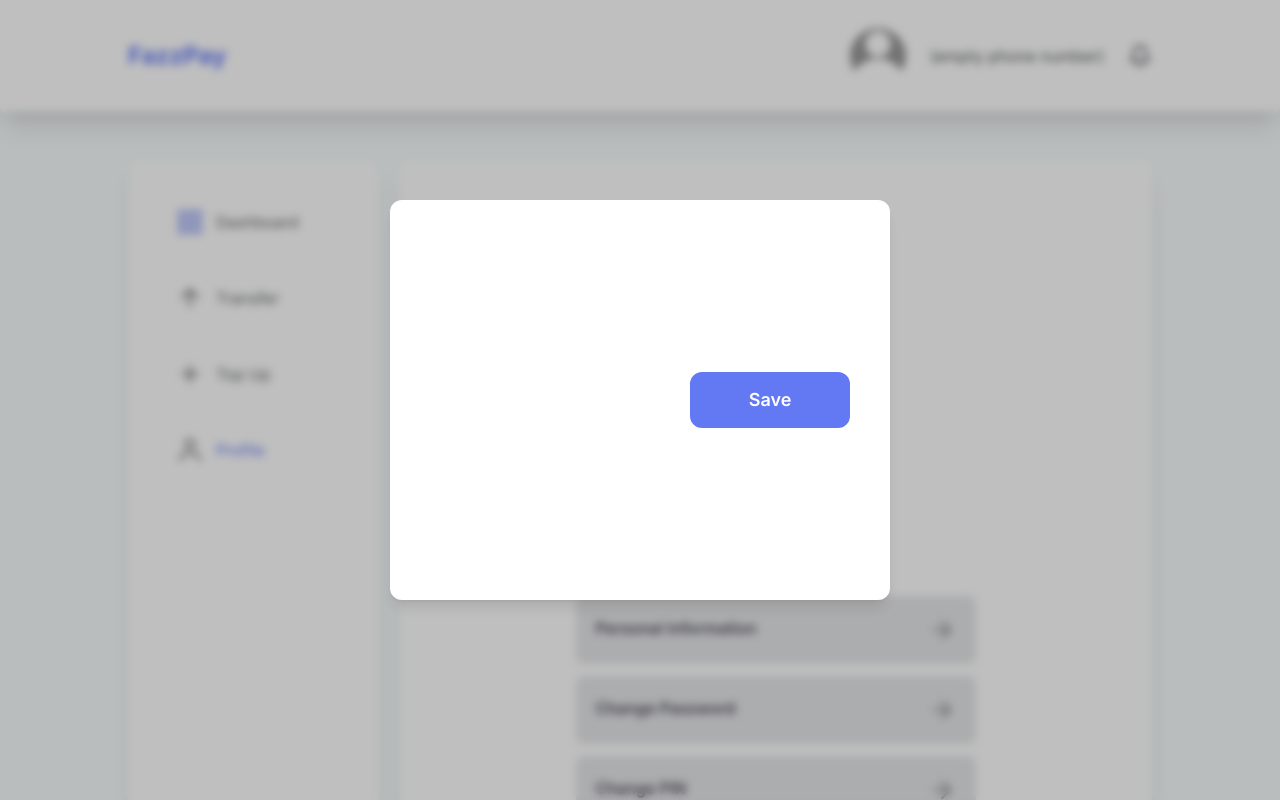
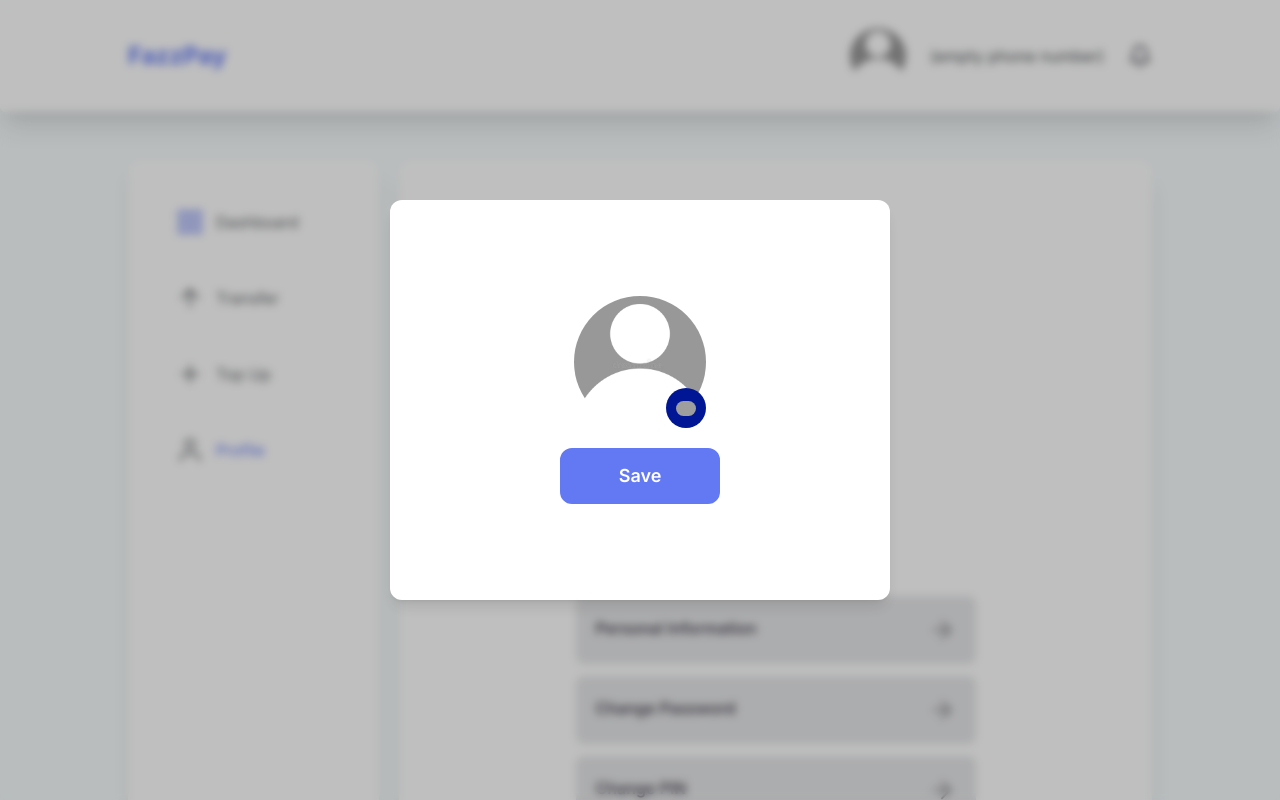
Before and after one commit to MaulanaRhezaArdiansyah/fazzpay-new, a Next.js app: page /profile in a window 1280 px wide. Both pictures are taken after a click on the label "Edit". Shown: the top 800 px of the page. Built offline with nearby package versions, Linux system fonts and the light colour scheme; no server answers; grey boxes are pictures that could not be loaded.

Commit message:
feat: upload avatar and show modal

```diff
--- a/src/app/profile/EditAvatarModal.jsx
+++ b/src/app/profile/EditAvatarModal.jsx
@@ -1,9 +1,41 @@
 "use client";
-import React, { useState } from "react";
-// import Image from "next/image";
-// import axios from "axios";
-// import { useRouter } from "next/navigation";
-export default function EditAvatarModal({ isVisible, closeModal }) {
+import Image from "next/image";
+import React, { useEffect, useState } from "react";
+import axios from "axios";
+import EditIcon from "../../assets/img/edit-transfer.png";
+export default function EditAvatarModal({ isVisible, closeModal, dataUser }) {
+  const [selectedImage, setSelectedImage] = useState();
+  const [imagePreview, setImagePreview] = useState();
+  const [userID, setUserID] = useState();
+  useEffect(() => {
+    const id = JSON.parse(localStorage?.getItem("@login"))?.user.id;
+    setUserID(id);
+  }, []);
+  function onImageUpload(event) {
+    const file = event.target.files[0];
+    setSelectedImage(file);
+    setImagePreview(URL.createObjectURL(file));
+  }
+  function handleEditAvatar(e) {
+    e.preventDefault();
+    const dataAvatar = new FormData();
+    dataAvatar.append("avatar", selectedImage);
+    axios({
+      method: "PATCH",
+      url: `http://localhost:8000/api/v1/users/avatar/${userID}`,
+      data: dataAvatar,
+      headers: {
+        "Content-Type": "multipart/form-data",
+      },
+    })
+      .then((result) => {
+        alert(result?.data?.message);
+        closeModal();
+      })
+      .catch((err) => {
+        console.log(err?.response?.data?.message);
+      });
+  }
   if (!isVisible) {
     return null;
   }
@@ -19,13 +51,47 @@ export default function EditAvatarModal({ isVisible, closeModal }) {
       className="fixed inset-0 bg-black bg-opacity-25 backdrop-blur-sm flex justify-center items-center z-20"
     >
       <form
-        // onSubmit={handleTopUp}
-        className="topup-form md:w-[500px] w-[80%] max-sm:w-[90%] h-[70%] md:h-[400px] bg-white rounded-xl shadow-lg flex flex-col md:p-10 p-10 gap-5 md:gap-5 justify-center z-30"
+        onSubmit={handleEditAvatar}
+        className="topup-form md:w-[500px] w-[80%] max-sm:w-[90%] h-[70%] md:h-[400px] bg-white rounded-xl shadow-lg flex flex-col items-center justify-center md:p-10 p-10 gap-10 md:gap-5 z-30"
       >
+        <div className="relative">
+          <label htmlFor="editAvatar">
+            <Image
+              src={
+                imagePreview
+                  ? imagePreview
+                  : dataUser?.avatar
+                  ? `http://localhost:8000/uploads/images/${dataUser.avatar}`
+                  : `http://localhost:3000/images/default-avatar.jpg`
+              }
+              width={132}
+              height={132}
+              className="rounded-full cursor-pointer"
+              alt={
+                dataUser?.first_name ? dataUser?.first_name : "profile avatar"
+              }
+            />
+            <div className="bg-[#001694] rounded-full w-10 h-10 flex items-center justify-center absolute right-0 bottom-0">
+              <Image
+                src={EditIcon}
+                width={20}
+                height={20}
+                className="rounded-full cursor-pointer"
+                alt={"edit icon profile avatar"}
+              />
+            </div>
+          </label>
+          <input
+            onChange={(event) => onImageUpload(event)}
+            type="file"
+            name="edit"
+            id="editAvatar"
+            hidden
+          />
+        </div>
         <button
-          //   onClick={() => {}}
           type="submit"
-          className="bg-[#6379F4] self-end md:w-40 w-32 text-lg py-3 font-semibold rounded-xl text-white border-[2px] border-[#6379F4] hover:text-[#6379F4] hover:bg-white duration-200"
+          className="bg-[#6379F4] md:w-40 w-32 text-lg py-3 font-semibold rounded-xl text-white border-[2px] border-[#6379F4] hover:text-[#6379F4] hover:bg-white duration-200"
         >
           Save
         </button>
--- a/src/app/profile/ProfileCardGeneral.jsx
+++ b/src/app/profile/ProfileCardGeneral.jsx
@@ -9,21 +9,19 @@ import EditAvatarModal from "./EditAvatarModal";
 export default function ProfileCardGeneral() {
   const [showModal, setShowModal] = useState(false);
   const [dataUser, setDataUser] = useState({});
+  const [refetch, setRefetch] = useState(false);
   useEffect(() => {
     const id = JSON.parse(localStorage.getItem("@login"))?.user.id;
     axios
       .get(`http://localhost:8000/api/v1/users/${id}`)
       .then((result) => {
         setDataUser(result?.data?.data);
+        setRefetch(!refetch);
       })
       .catch((err) => {
         console.log(err);
       });
-  }, []);
-  // const [avatar, setAvatar] = useState("");
-  // const handleEditAvatar = (e) => {
-  //   console.log(e.target.files);
-  // };
+  }, [refetch]);
   const router = useRouter();
   return (
     <>
@@ -42,7 +40,9 @@ export default function ProfileCardGeneral() {
               width={62}
               height={62}
               className="rounded-full"
-              alt={dataUser?.first_name}
+              alt={
+                dataUser?.first_name ? dataUser?.first_name : "profile avatar"
+              }
             />
           </div>
           <label
@@ -53,12 +53,7 @@ export default function ProfileCardGeneral() {
             <Image src={require("../../assets/img/edit.png")} alt="edit" />
             <p className="text-[#7A7886]">Edit</p>
           </label>
-          <input
-            // type="file"
-            name="photo"
-            id="upload-photo"
-            // onChange={handleEditAvatar}
-          />
+          <input name="photo" id="upload-photo" />
         </form>
         <h3 className="text-xl text-[#4D4B57] font-bold text-center md:mb-2">
           {dataUser?.first_name} {dataUser?.last_name}
@@ -109,6 +104,7 @@ export default function ProfileCardGeneral() {
       <EditAvatarModal
         isVisible={showModal}
         closeModal={() => setShowModal(false)}
+        dataUser={dataUser}
       />
     </>
   );
```
